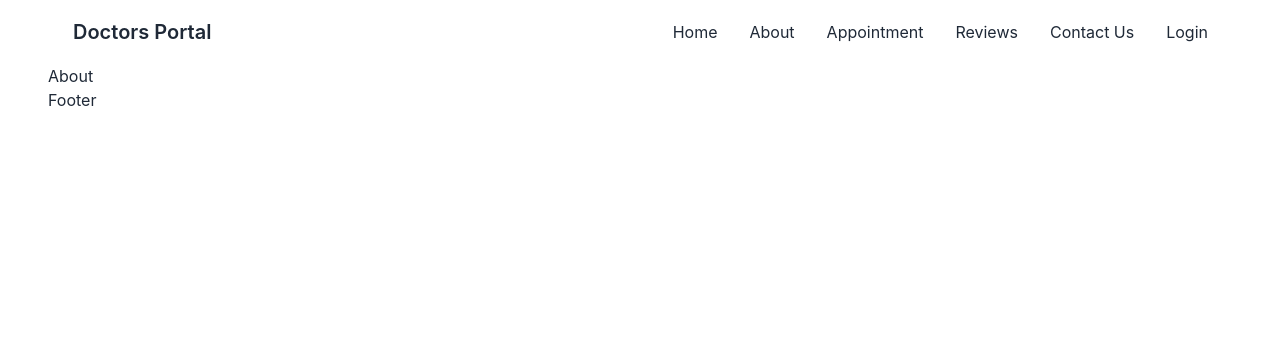
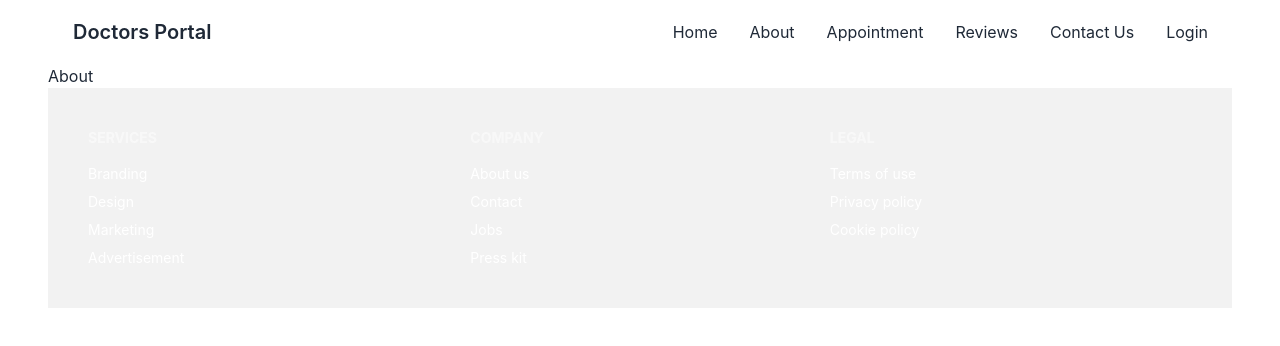
Before and after one commit to asgor40/doctors-portal-client, a React (Create React App) app: page /about in a window 1280 px wide. Shown: the top 346 px of the page. Built offline with nearby package versions, Linux system fonts and the light colour scheme.

Commit message:
Footer Added

```diff
--- a/src/Pages/Shared/Footer.js
+++ b/src/Pages/Shared/Footer.js
@@ -2,9 +2,28 @@
 
 const Footer = () => {
     return (
-        <div>
-            <h1>Footer</h1>
-        </div>
+        <footer class="footer p-10 bg-base-200 text-neutral-content">
+            <div>
+                <span class="footer-title">Services</span>
+                <a class="link link-hover">Branding</a>
+                <a class="link link-hover">Design</a>
+                <a class="link link-hover">Marketing</a>
+                <a class="link link-hover">Advertisement</a>
+            </div>
+            <div>
+                <span class="footer-title">Company</span>
+                <a class="link link-hover">About us</a>
+                <a class="link link-hover">Contact</a>
+                <a class="link link-hover">Jobs</a>
+                <a class="link link-hover">Press kit</a>
+            </div>
+            <div>
+                <span class="footer-title">Legal</span>
+                <a class="link link-hover">Terms of use</a>
+                <a class="link link-hover">Privacy policy</a>
+                <a class="link link-hover">Cookie policy</a>
+            </div>
+        </footer>
     );
 };
 
```
